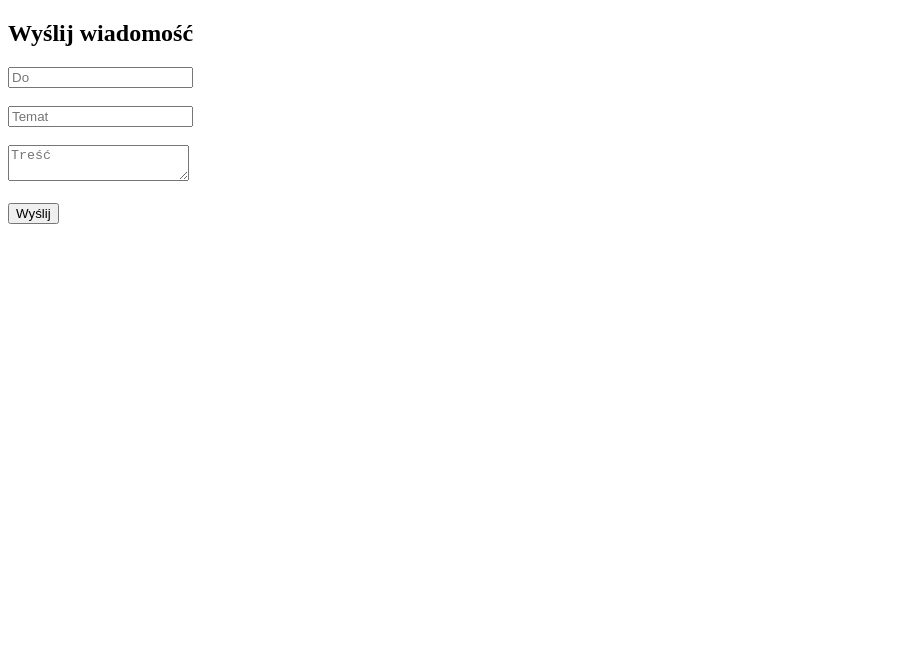
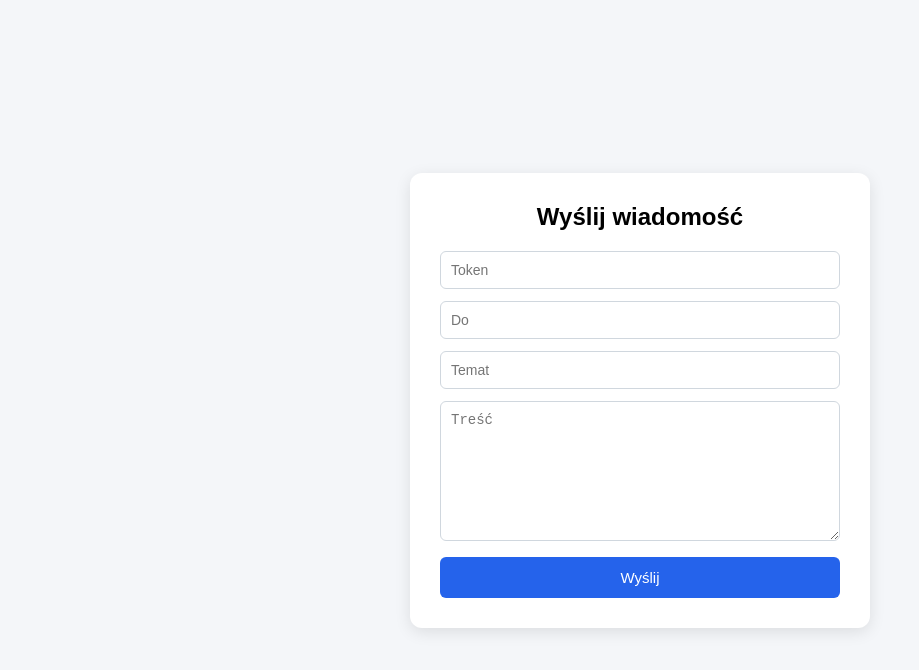
Before and after one commit to Wasiak-Remigiusz-Study/MailSender, a website built with Vite: page WebClient/index.html in a window 1280 px wide. Shown: the whole page, without its empty margins (0-919 px from the left). Built offline with nearby package versions, Linux system fonts and the light colour scheme; no server answers.

Commit message:
added html

```diff
--- a/WebClient/index.html
+++ b/WebClient/index.html
@@ -3,19 +3,24 @@
   <head>
     <meta charset="UTF-8" />
     <title>Mail Sender</title>
+    <link rel="stylesheet" href="./styles.css" />
   </head>
+
   <body>
-    <h2>Wyślij wiadomość</h2>
+    <div class="container">
+      <h2>Wyślij wiadomość</h2>
 
-    <input id="to" placeholder="Do" /><br /><br />
+      <input id="token" placeholder="Token" />
 
-    <input id="subject" placeholder="Temat" /><br /><br />
+      <input id="to" placeholder="Do" />
 
-    <textarea id="body" placeholder="Treść"></textarea><br /><br />
+      <input id="subject" placeholder="Temat" />
 
-    <button onclick="sendMail()">Wyślij</button>
+      <textarea id="body" placeholder="Treść"></textarea>
+
+      <button onclick="sendMail()">Wyślij</button>
+    </div>
 
     <script type="module" src="./main.js"></script>
-    <!-- <script type="module" src="./dist/main.js"></script> -->
   </body>
 </html>
--- /dev/null
+++ b/WebClient/styles.css
@@ -0,0 +1,55 @@
+body {
+  font-family: Arial, sans-serif;
+  background: #f4f6f9;
+  display: flex;
+  justify-content: center;
+  align-items: center;
+  min-height: 100vh;
+  margin: 0;
+}
+
+.container {
+  width: 400px;
+  background: white;
+  padding: 30px;
+  border-radius: 12px;
+  box-shadow: 0 4px 16px rgba(0, 0, 0, 0.1);
+}
+
+h2 {
+  margin-top: 0;
+  text-align: center;
+  margin-bottom: 20px;
+}
+
+input,
+textarea {
+  width: 100%;
+  box-sizing: border-box;
+  padding: 10px;
+  margin-bottom: 12px;
+  border: 1px solid #d0d7de;
+  border-radius: 6px;
+  font-size: 14px;
+}
+
+textarea {
+  min-height: 140px;
+  resize: vertical;
+}
+
+button {
+  width: 100%;
+  padding: 12px;
+  border: none;
+  border-radius: 6px;
+  background: #2563eb;
+  color: white;
+  font-size: 15px;
+  cursor: pointer;
+  transition: background 0.2s;
+}
+
+button:hover {
+  background: #1d4ed8;
+}
```
Also changed, not shown: WebClient/README.md (added), WebClient/dist/main.js.
